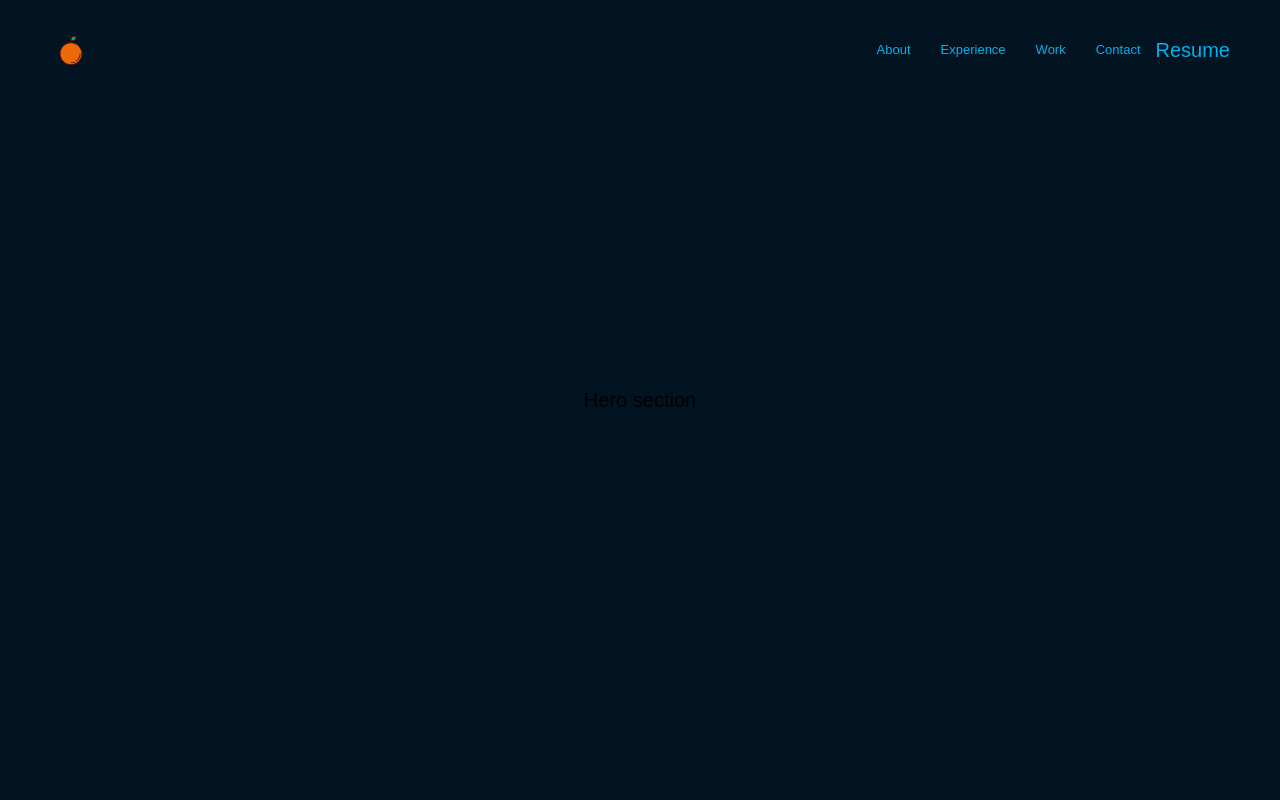
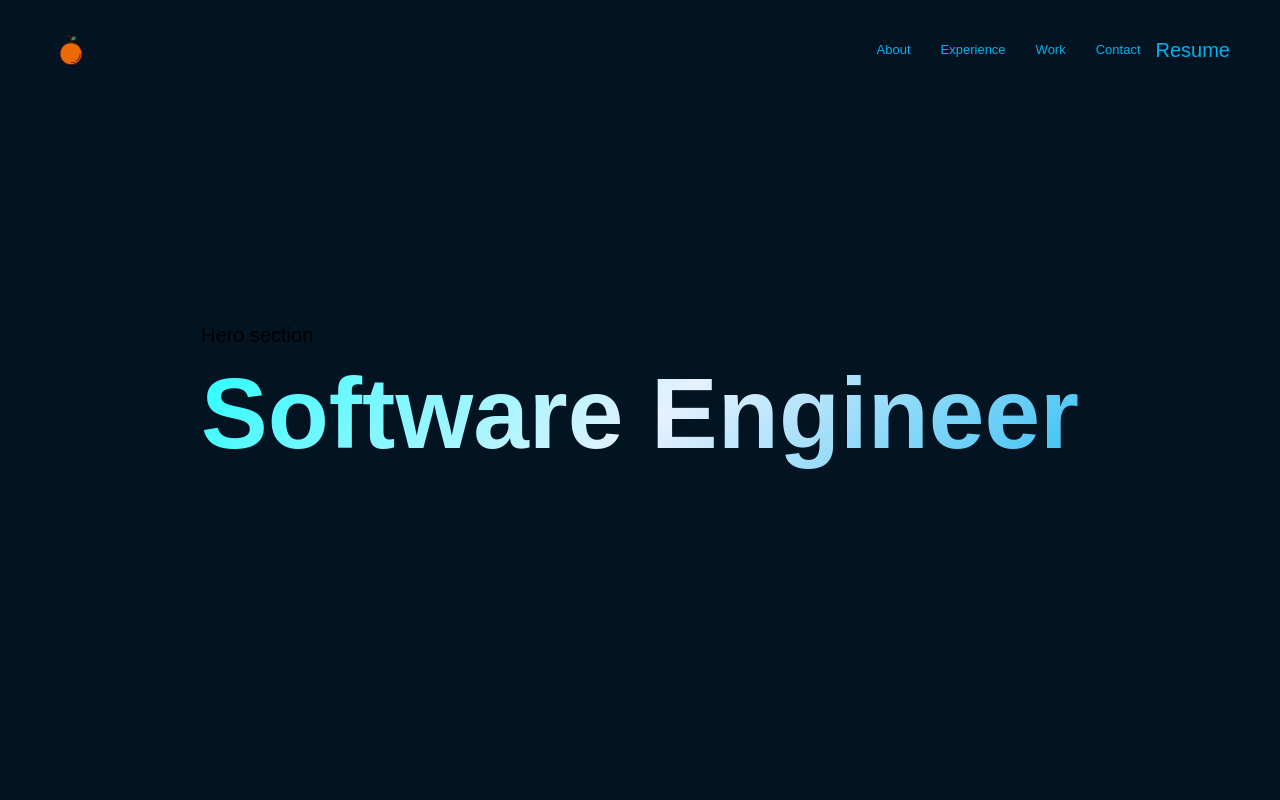
Before and after one commit to Pablo4Coding/personal-website, a Next.js app: page / in a window 1280 px wide. Shown: the top 800 px of the page. Built offline with nearby package versions, Linux system fonts and the light colour scheme.

Commit message:
style(gradient text): mixin for gradient text

```diff
--- a/components/sections/Hero.tsx
+++ b/components/sections/Hero.tsx
@@ -8,10 +8,18 @@ const StyledHeroSection = styled.section`
   padding: 0;
 `;
 
+const StyledGradientText = styled.div`
+  font-size: 10rem;
+  font-weight: 900;
+  text-transform: capitalize;
+  ${({ theme }) => theme.mixins.gradientText};
+`;
+
 const Hero = () => {
   return (
     <StyledHeroSection>
       <div>Hero section</div>
+      <StyledGradientText>Software Engineer</StyledGradientText>
     </StyledHeroSection>
   );
 };
--- a/styles/mixins.ts
+++ b/styles/mixins.ts
@@ -12,6 +12,44 @@ const mixins = {
     justify-content: space-between;
     align-items: center;
   `,
+
+  gradientText: css`
+    background-color: var(--deep-sky-blue);
+    /* background-image: linear-gradient(
+      to right,
+      var(--deep-sky-blue) 20%,
+      #fff 40%,
+      #fff 60%,
+      var(--deep-sky-blue) 80%
+    ); */
+    background-image: linear-gradient(
+      -45deg,
+      var(--cobalt),
+      var(--deep-sky-blue),
+      var(--grey),
+      var(--aqua)
+    );
+    background-size: 200%;
+    background-clip: text;
+    -webkit-background-clip: text;
+    -moz-background-clip: text;
+    -webkit-text-fill-color: transparent;
+    -moz-text-fill-color: transparent;
+
+    animation: shine 2s ease infinite;
+
+    @keyframes shine {
+      0% {
+        background-position: 0% 50%;
+      }
+      50% {
+        background-position: 100% 50%;
+      }
+      100% {
+        background-position: 0% 50%;
+      }
+    }
+  `,
 };
 
 export default mixins;
--- a/styles/variables.ts
+++ b/styles/variables.ts
@@ -13,8 +13,9 @@ const variables = css`
     --cobalt: #015c9c;
     --deep-sky-blue: #00b2ee;
     --light-sky-blue: #7edfff;
+    --grey: #e6f1ff;
     --aqua: #00ffff;
-    --naranja: #ff8c00;
+    --orange: #ff8c00;
     --pink: #f57dff;
 
     --fz-xxs: 1.2rem;
```
